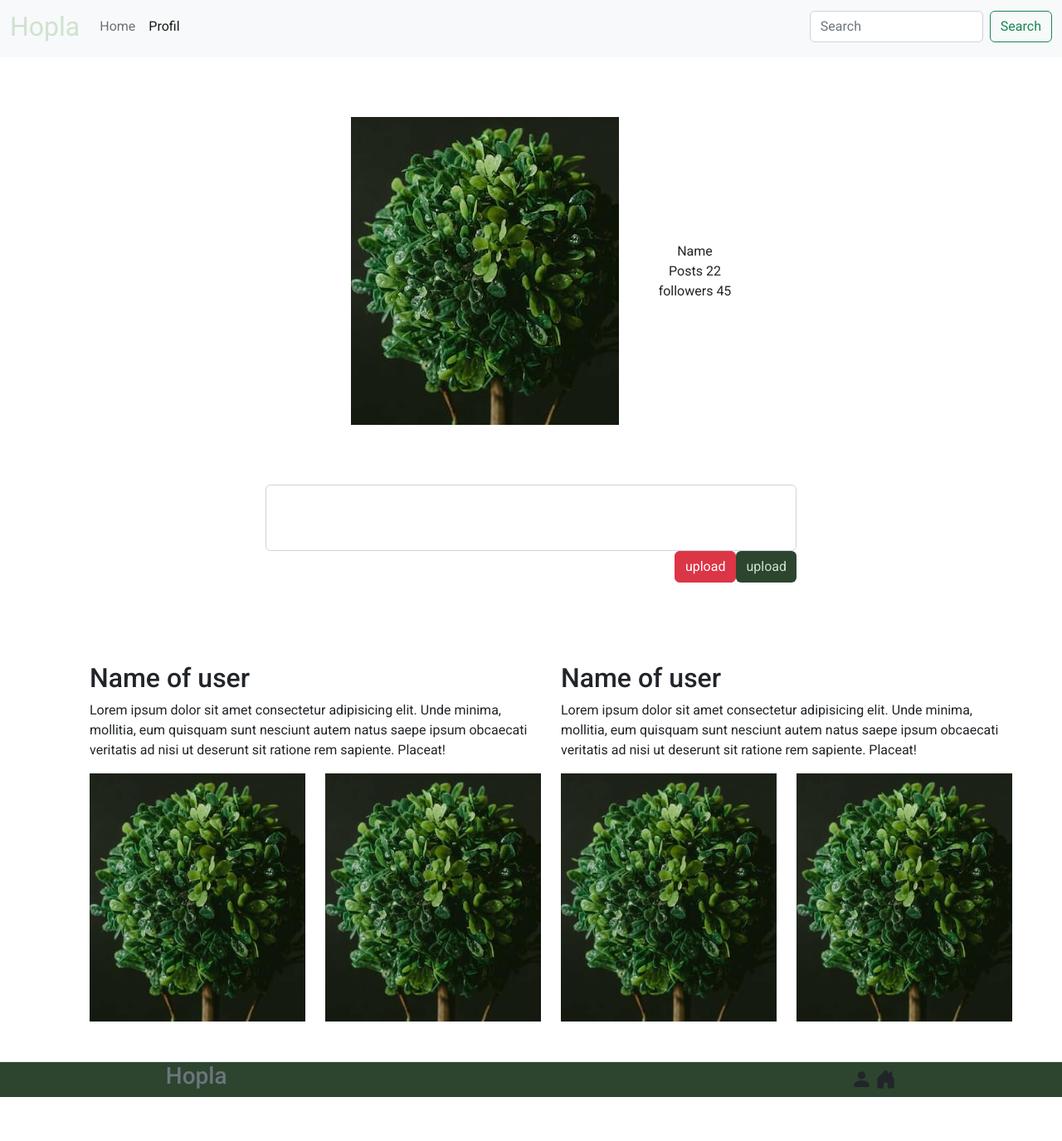
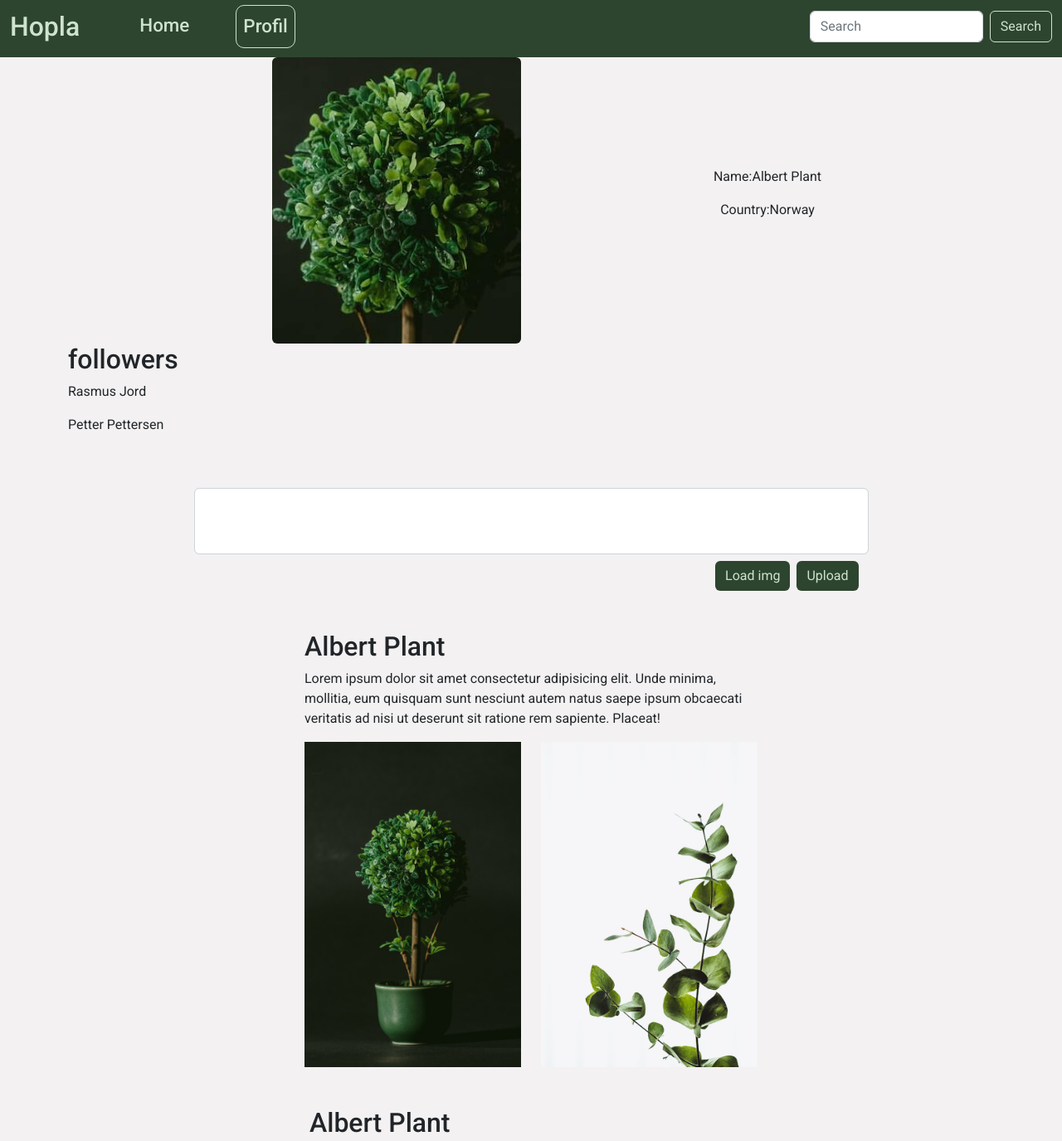
Before and after one commit to Noroff-FED-Campus-Assignments/cssf-course-assignment-albertholskog, a website: page profile.html in a window 1280 px wide. Shown: the part 5-1380 px from the top of the page at 83% size. Before the commit the page ends 1327 px from the top, so only its background shows below. Drawn offline with nearby package versions, Linux system fonts and the light colour scheme.

Commit message:
ferdig med 2 av 3 sider i sass, mangler liste over følgere.

```diff
--- a/profile.html
+++ b/profile.html
@@ -5,16 +5,20 @@
     <meta http-equiv="X-UA-Compatible" content="IE=edge" />
     <meta name="viewport" content="width=h, initial-scale=1.0" />
     <link rel="stylesheet" href="/css/style.css" />
-    <link rel="preconnect" href="https://fonts.googleapis.com">
-<link rel="preconnect" href="https://fonts.gstatic.com" crossorigin>
-<link href="https://fonts.googleapis.com/css2?family=Roboto:wght@400;500;900&display=swap" rel="stylesheet">
+    <link rel="preconnect" href="https://fonts.googleapis.com" />
+    <link rel="preconnect" href="https://fonts.gstatic.com" crossorigin />
+    <link
+      href="https://fonts.googleapis.com/css2?family=Roboto:wght@400;500;900&display=swap"
+      rel="stylesheet"
+    />
+    <script defer src="./node_modules/bootstrap/dist/js/bootstrap.js"></script>
     <title>Document</title>
   </head>
   <body class="d-flex flex-column min-vh-100">
     <header>
-      <nav class="navbar navbar-expand-lg bg-light">
+      <nav class="navbar navbar-expand-lg">
         <div class="container-fluid">
-          <a class="navbar-brand" href="#">Hopla</a>
+          <a class="navbar-brand" href="/home.html">Hopla</a>
           <button
             class="navbar-toggler"
             type="button"
@@ -29,10 +33,17 @@
           <div class="collapse navbar-collapse" id="navbarSupportedContent">
             <ul class="navbar-nav me-auto mb-2 mb-lg-0">
               <li class="nav-item">
-                <a class="nav-link" aria-current="page" href="#">Home</a>
+                <a
+                  class="nav-link mx-lg-5"
+                  aria-current="page"
+                  href="/home.html"
+                  >Home</a
+                >
               </li>
               <li class="nav-item">
-                <a class="nav-link active" href="#">Profil</a>
+                <a class="nav-link active-border" href="/profile.html"
+                  >Profil</a
+                >
               </li>
             </ul>
             <form class="d-flex" role="search">
@@ -50,103 +61,93 @@
         </div>
       </nav>
     </header>
-    <main>
-      <section class="container   d-flex my-5 "">
-        <div
-          class="row align-items-center mx-auto d-flex justify-content-between"
-        >
-          <img
-            class="col m-4 img-fluid"
-            src="/img/img crop.jpg"
-            alt=""
-          />
-          <div class="col align-self-center justify-content-center">
-            <ul class="list-group">
-              <li class=" list-unstyled text-center">Name</li>
-              <li class="list-unstyled text-center">Posts <span>22</span></li>
-              <li class="list-unstyled text-center">followers <span>45</span></li>
-            </ul>
+    <section class="container">
+      <div class="row align-items-center">
+        <div class="col d-flex justify-content-end">
+          <img class="rounded" src="/img/img crop.jpg" alt="" />
+        </div>
+        <div class="col d-flexflex-column">
+          <div class="">
+            <p class="text-center">Name:<span>Albert Plant</span></p>
+          </div>
+          <div>
+            <p class="text-md-center">Country:<span>Norway</span></p>
           </div>
         </div>
-      </section>
-      <section>
-        <div class="col-6 mx-auto">
+      </div>
+      <div>
+        <h2>followers</h2>
+        <div><p>Rasmus Jord</p></div>
+        <div><p>Petter Pettersen</p></div>
+      </div>
+    </section>
+
+    <main class="container mt-5 mb-5">
+      <div class="container w-75">
+        <div class="mx-auto form row">
           <input type="text" class="form-control pb-5" />
-          <div class="flex-row-reverse d-flex">
-            <button class="btn btn-primary">upload</button>
-            <button class="btn btn-danger">upload</button>
+          <div class="d-flex justify-content-end gap-2 mt-2">
+            <button class="btn btn-primary">Load img</button>
+            <button class="btn btn-primary">Upload</button>
           </div>
         </div>
-      </section>
-      <section class="row row-cols-md-2 m-5 justify-content-end">
-        <div class="row mt-5">
-          <div class="col">
-            <h2>Name of user</h2>
+      </div>
+      <section class="container-fluid">
+        <div class="mt-5">
+          <div class="col-6 mx-auto">
+            <h2>Albert Plant</h2>
             <p>
               Lorem ipsum dolor sit amet consectetur adipisicing elit. Unde
-              minima, mollitia, eum quisquam sunt nesciunt autem natus saepe ipsum
-              obcaecati veritatis ad nisi ut deserunt sit ratione rem sapiente.
-              Placeat!
+              minima, mollitia, eum quisquam sunt nesciunt autem natus saepe
+              ipsum obcaecati veritatis ad nisi ut deserunt sit ratione rem
+              sapiente. Placeat!
             </p>
-            <div class="row row-cols-2">
-              <img class="col rounded" src="/img/img crop.jpg" alt="" />
-              <img class="col rounded" src="/img/img crop.jpg" alt="" />
+            <div
+              class="row row-cols-2 d-flex justify-content-center img__container"
+            >
+              <img
+                class="img-fluid col"
+                src="/img/nagy-arnold-X_IvVDuHvDQ-unsplash.jpg"
+                alt=""
+              />
+              <img
+                class="img-fluid col"
+                src="/img/annie-spratt-hX_hf2lPpUU-unsplash.jpg"
+                alt=""
+              />
             </div>
           </div>
         </div>
         <div class="row mt-5">
-          <div class="col mx-auto">
-            <h2>Name of user</h2>
+          <div class="col-6 mx-auto">
+            <h2>Albert Plant</h2>
             <p>
               Lorem ipsum dolor sit amet consectetur adipisicing elit. Unde
-              minima, mollitia, eum quisquam sunt nesciunt autem natus saepe ipsum
-              obcaecati veritatis ad nisi ut deserunt sit ratione rem sapiente.
-              Placeat!
+              minima, mollitia, eum quisquam sunt nesciunt autem natus saepe
+              ipsum obcaecati veritatis ad nisi ut deserunt sit ratione rem
+              sapiente. Placeat!
             </p>
-            <div class="row row-cols-2">
-              <img class="col rounded" src="/img/img crop.jpg" alt="" />
-              <img class="col rounded" src="/img/img crop.jpg" alt="" />
+            <div
+              class="row row-cols-2 d-flex justify-content-center img__container"
+            >
+              <img
+                class="img-fluid col"
+                src="/img/nagy-arnold-X_IvVDuHvDQ-unsplash.jpg"
+                alt=""
+              />
+              <img
+                class="img-fluid col"
+                src="/img/annie-spratt-hX_hf2lPpUU-unsplash.jpg"
+                alt=""
+              />
             </div>
           </div>
         </div>
       </section>
     </main>
-    <footer
-      class="d-flex flex-wrap justify-content-around align-items-center mt-auto border-top"
-    >
-      <div class="col-md-4 d-flex align-items-center">
-        <a
-          href="/"
-          class="mb-3 me-2 mb-md-0 text-muted text-decoration-none lh-1"
-        >
-          <h3>Hopla</h3>
-        </a>
-      </div>
-      <div>
-        <svg
-          xmlns="http://www.w3.org/2000/svg"
-          width="25"
-          height="25"
-          fill="currentColor"
-          class="bi bi-person-fill"
-          viewBox="0 0 16 16"
-        >
-          <path
-            d="M3 14s-1 0-1-1 1-4 6-4 6 3 6 4-1 1-1 1H3zm5-6a3 3 0 1 0 0-6 3 3 0 0 0 0 6z"
-          />
-        </svg>
-        <svg
-          xmlns="http://www.w3.org/2000/svg"
-          width="25"
-          height="25"
-          fill="currentColor"
-          class="bi bi-house-door-fill"
-          viewBox="0 0 16 16"
-        >
-          <path
-            d="M6.5 14.5v-3.505c0-.245.25-.495.5-.495h2c.25 0 .5.25.5.5v3.5a.5.5 0 0 0 .5.5h4a.5.5 0 0 0 .5-.5v-7a.5.5 0 0 0-.146-.354L13 5.793V2.5a.5.5 0 0 0-.5-.5h-1a.5.5 0 0 0-.5.5v1.293L8.354 1.146a.5.5 0 0 0-.708 0l-6 6A.5.5 0 0 0 1.5 7.5v7a.5.5 0 0 0 .5.5h4a.5.5 0 0 0 .5-.5z"
-          />
-        </svg>
+    <footer class="footer mt-auto">
+      <div class="d-flex justify-content-around align-items-center py-3">
+        <h2 class="">Hopla</h2>
       </div>
     </footer>
   </body>
--- a/scss/_elements.scss
+++ b/scss/_elements.scss
@@ -1,6 +1,7 @@
 html,
 body {
   height: 100%;
+  background-color: getColour(light) !important;
 }
 * {
   padding: 0;
--- a/scss/_footerHeader.scss
+++ b/scss/_footerHeader.scss
@@ -4,6 +4,24 @@
     color: getColour(secondary) !important;
     font-size: 2rem !important;
   }
+  &-toggler-icon {
+    border: 2px solid getColour(secondary);
+    border-radius: 10px;
+  }
+  a {
+    color: getColour(secondary);
+    font-size: 1.4rem;
+    font-weight: 500;
+  }
+  .btn {
+    color: getColour(secondary);
+    border-color: getColour(secondary);
+  }
+}
+
+.active-border {
+  border: 1px solid getColour(secondary);
+  border-radius: 10px;
 }
 
 footer {
--- a/scss/_img.scss
+++ b/scss/_img.scss
@@ -1,7 +1,5 @@
-.post {
+img {
+  min-width: 150px;
+  max-width: 300px;
   object-fit: cover;
 }
-.img__container {
-  width: 200px;
-  height: 50px;
-}
--- a/scss/style.scss
+++ b/scss/style.scss
@@ -1,9 +1,6 @@
 @import "colours";
 @import "elements";
-@import "form";
-
+@import "formButton";
 @import "img";
-
 @import "footerHeader";
-
 @import "../node_modules/bootstrap/scss/bootstrap";
```
Also changed, not shown: home.html (+33 -49 lines), index.html (+1 -1 lines), css/style.css, scss/_formButton.scss (renamed from scss/_form.scss), 1 other file.
